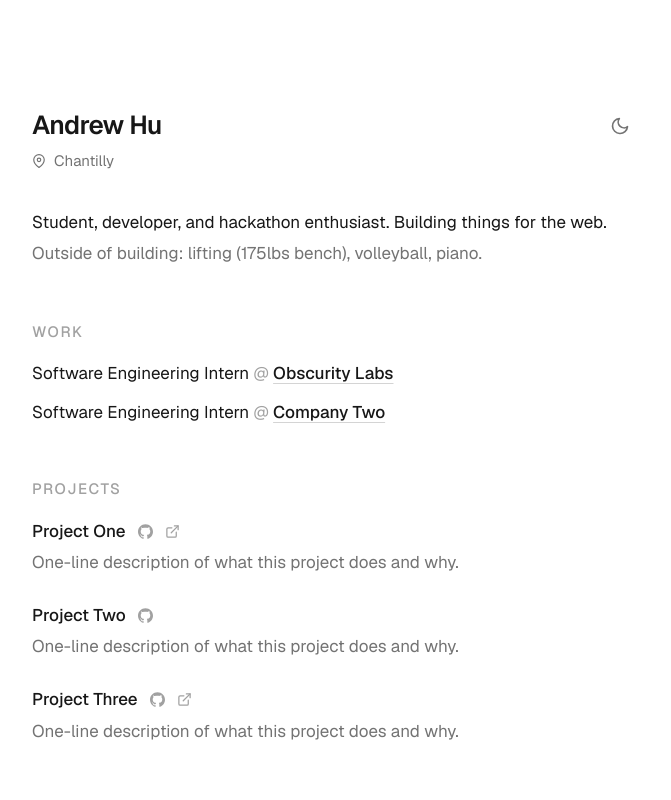
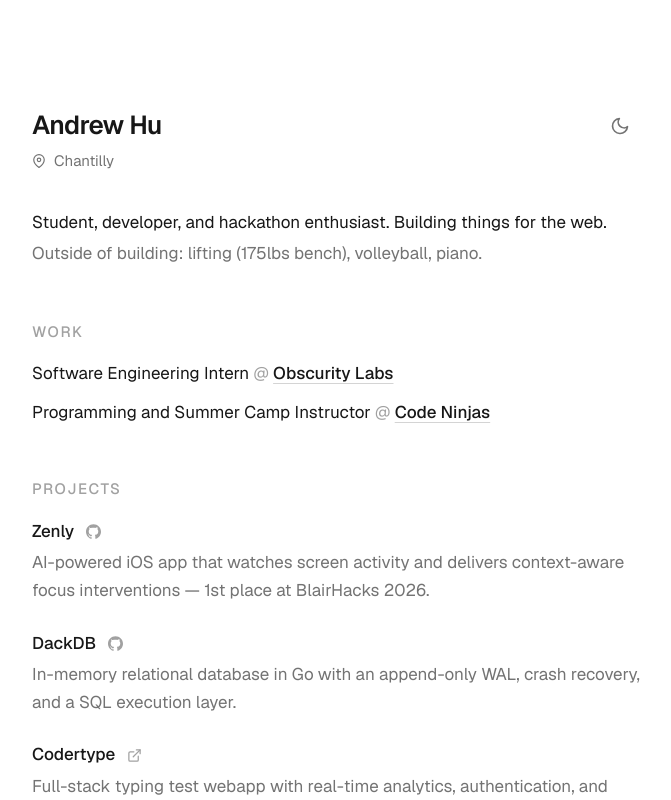
Before and after one commit to andrewdack/personalWebsite, a Next.js app: page / in a window 1280 px wide. Shown: the top 800 px of the page, without its empty margins (304-975 px from the left). Built offline with nearby package versions, Linux system fonts and the light colour scheme; no server answers.

Commit message:
feat: populate site content from resume

```diff
--- a/data/site.ts
+++ b/data/site.ts
@@ -9,7 +9,7 @@
 };
 
 export type WorkEntry = {
-    role: "Software Engineering Intern";
+  role: string;
   company: string;
   url: string; // company link, "#" until filled in
 };
@@ -21,8 +21,8 @@
     url: "#",
   },
   {
-        role: "Software Engineering Intern",
-        company: "Company Two",
+    role: "Programming and Summer Camp Instructor",
+    company: "Code Ninjas",
     url: "#",
   },
 ];
@@ -36,27 +36,28 @@
 
 export const projects: Project[] = [
   {
-        title: "Project One",
-        description: "One-line description of what this project does and why.",
-        github: "#",
-        link: "#",
+    title: "Zenly",
+    description:
+      "AI-powered iOS app that watches screen activity and delivers context-aware focus interventions — 1st place at BlairHacks 2026.",
+    github: "https://github.com/andrewdack/zenly",
   },
   {
-        title: "Project Two",
-        description: "One-line description of what this project does and why.",
-        github: "#",
+    title: "DackDB",
+    description:
+      "In-memory relational database in Go with an append-only WAL, crash recovery, and a SQL execution layer.",
+    github: "https://github.com/andrewdack/dackdb/tree/tui",
   },
   {
-        title: "Project Three",
-        description: "One-line description of what this project does and why.",
-        github: "#",
-        link: "#",
+    title: "Codertype",
+    description:
+      "Full-stack typing test webapp with real-time analytics, authentication, and leaderboards, built with Next.js and Supabase.",
+    link: "http://codertype.xyz",
   },
 ];
 
 export const socials = {
-    github: "#",
-    linkedin: "#",
+  github: "https://github.com/andrewdack",
+  linkedin: "https://linkedin.com/in/andrew-j-hu-",
   x: "#",
   email: "mailto:andrewhu32009@gmail.com",
 };
```
Lines whose indentation alone changed are shown as unchanged.
